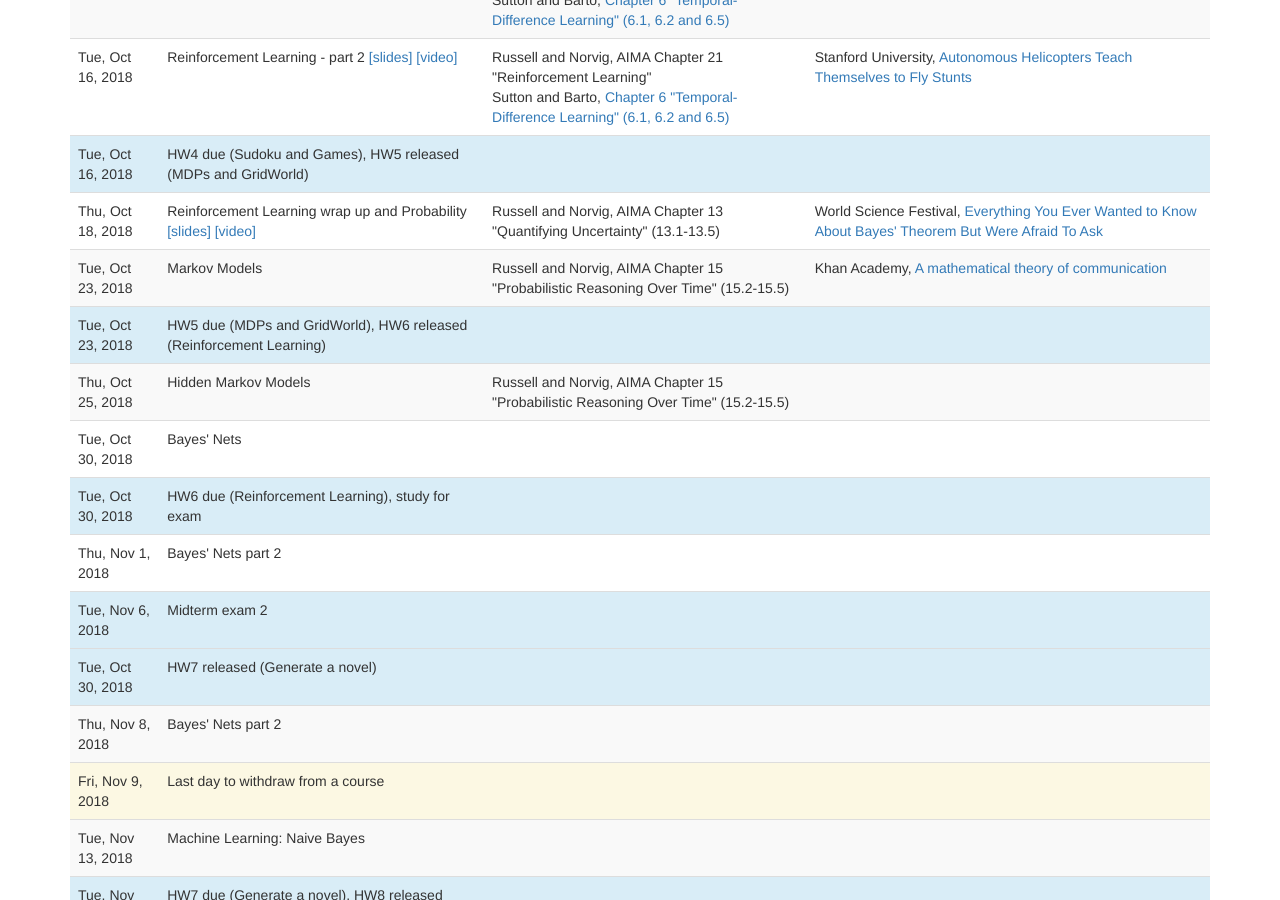
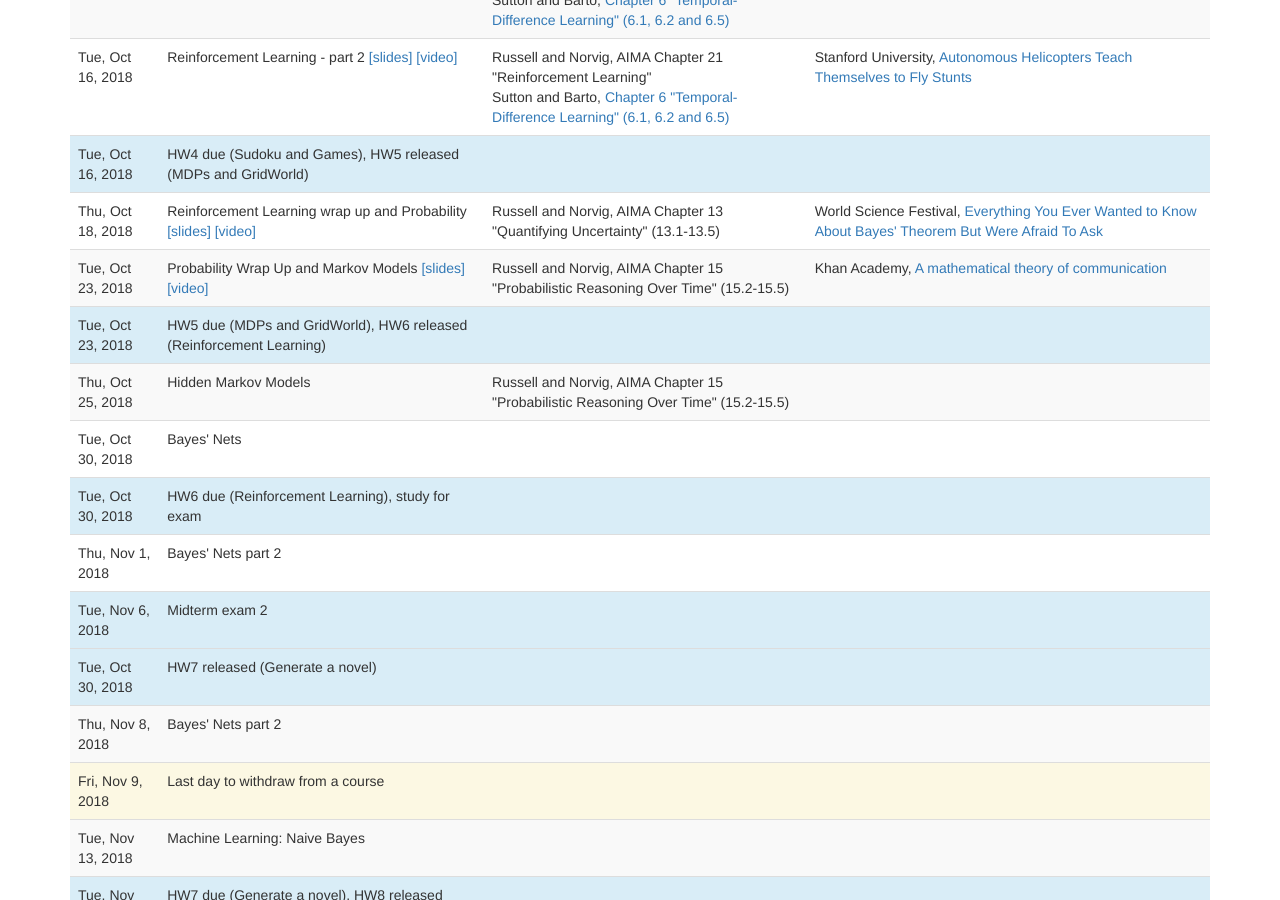
Before and after one commit to artificial-intelligence-class/artificial-intelligence-class.github.io, a Jekyll site: the page built from lectures.md, in a window 1280 px wide and 900 px high, scrolled down 1889 px. Built offline with Jekyll 4.4.1, drawn with Linux system fonts in a browser that asks for light colours; nearby versions of some CDN libraries; a script that is not in the unit is left out.

Commit message:
Markov Models lecture

```diff
--- a/_data/lectures.yaml
+++ b/_data/lectures.yaml
@@ -313,9 +313,9 @@
       title: Everything You Ever Wanted to Know About Bayes' Theorem But Were Afraid To Ask
 -
   date: 2018-10-23
-  slides:
-  title:  Markov Models
-  recording:
+  slides: 14-Markov-Models.pdf
+  title:  Probability Wrap Up and Markov Models
+  recording: https://upenn.hosted.panopto.com/Panopto/Pages/Viewer.aspx?id=9a71d6e2-caa1-4c19-a63c-a9460066d1d5
   readings:
     -
       title: AIMA Chapter 15 "Probabilistic Reasoning Over Time" (15.2-15.5)
```
Also changed, not shown: 2 other files.
